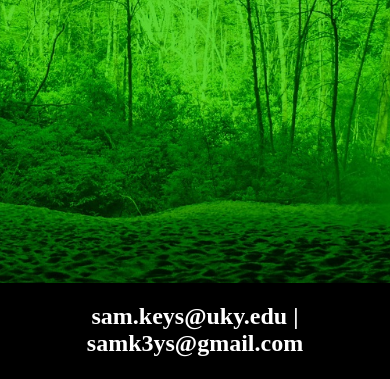
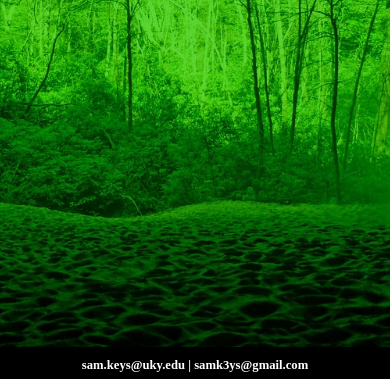
Before and after one commit to samk3ys/Website, a plain HTML site: page index.html in a window 390 px wide. Shown: the part 417-796 px from the top of the page. Drawn offline with Linux system fonts and the light colour scheme.

Commit message:
Update style.css

```diff
--- a/style.css
+++ b/style.css
@@ -181,6 +181,10 @@ body{
     #menu {
         width: 100%;
     }
+    #footer{
+        font-size: 1vh;
+        height:  5rem;
+    }
     .contactLinks{
         width: 18em;
     }
```
